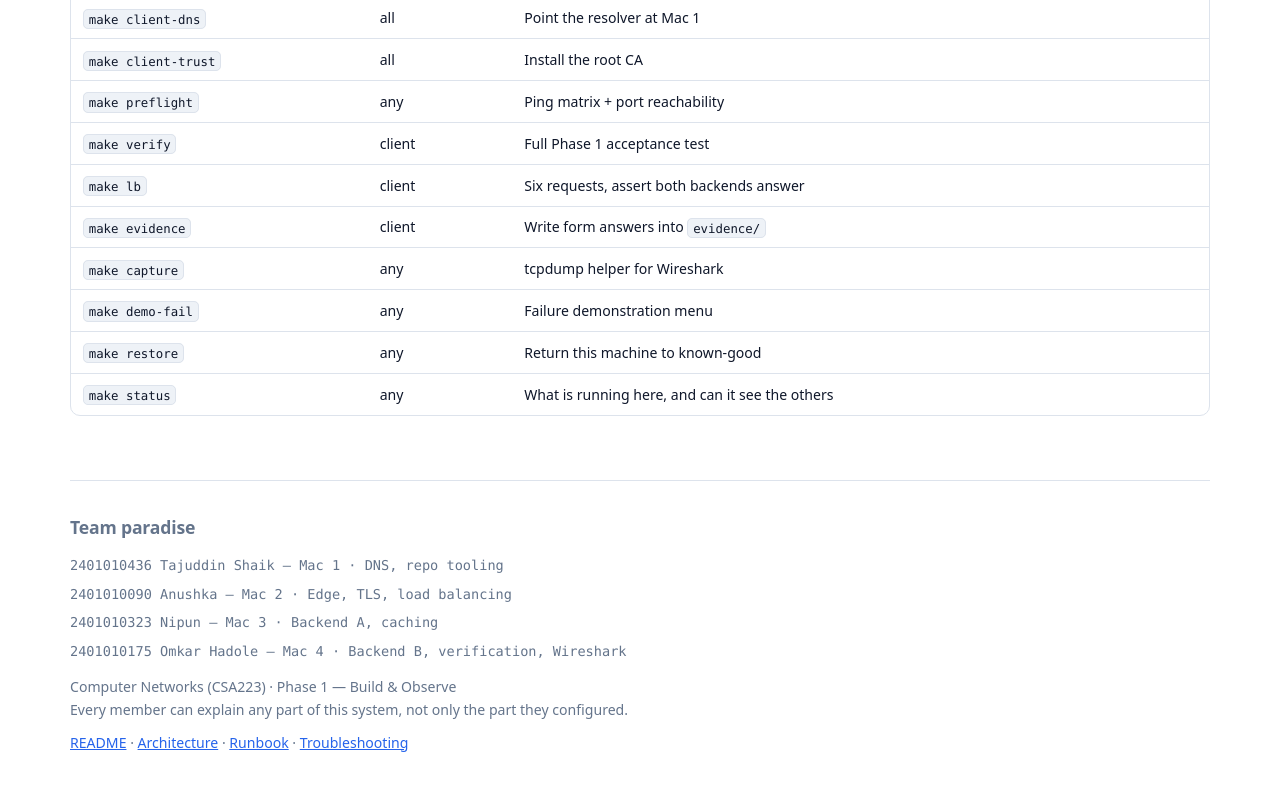
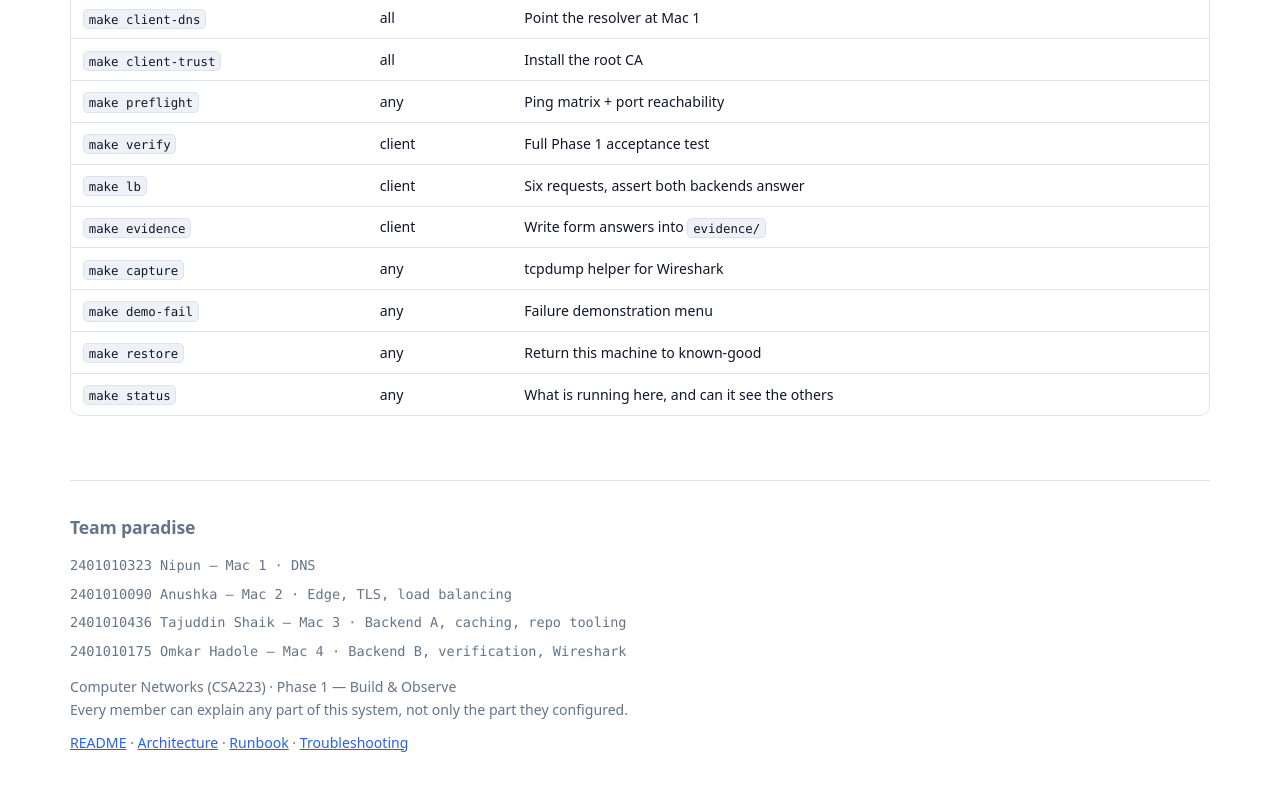
Before and after one commit to Taj-2005/paradise, a plain HTML site: page docs/index.html in a window 1280 px wide. Shown: the part 9932-10722 px from the top of the page. Drawn offline with Linux system fonts and the light colour scheme.

Commit message:
docs(readme): record who actually runs each machine role
DNS moved from Tajuddin's Mac to Nipun's because a managed-device agent holds
port 53 there and macOS allows only one process per port. Tajuddin took Backend
A in the swap. The table said otherwise, which matters when the viva asks each
member about the component they own.

```diff
--- a/docs/index.html
+++ b/docs/index.html
@@ -794,9 +794,9 @@ kill &lt;pid&gt;</code></pre></div>
   <div class="wrap" style="padding:0">
     <h3 style="margin-top:0">Team paradise</h3>
     <div class="members" id="members">
-      <div>2401010436 Tajuddin Shaik — Mac 1 · DNS, repo tooling</div>
+      <div>2401010323 Nipun — Mac 1 · DNS</div>
       <div>2401010090 Anushka — Mac 2 · Edge, TLS, load balancing</div>
-      <div>2401010323 Nipun — Mac 3 · Backend A, caching</div>
+      <div>2401010436 Tajuddin Shaik — Mac 3 · Backend A, caching, repo tooling</div>
       <div>2401010175 Omkar Hadole — Mac 4 · Backend B, verification, Wireshark</div>
     </div>
     <p>Computer Networks (CSA223) · Phase 1 — Build &amp; Observe<br>
```
Also changed, not shown: README.md.
